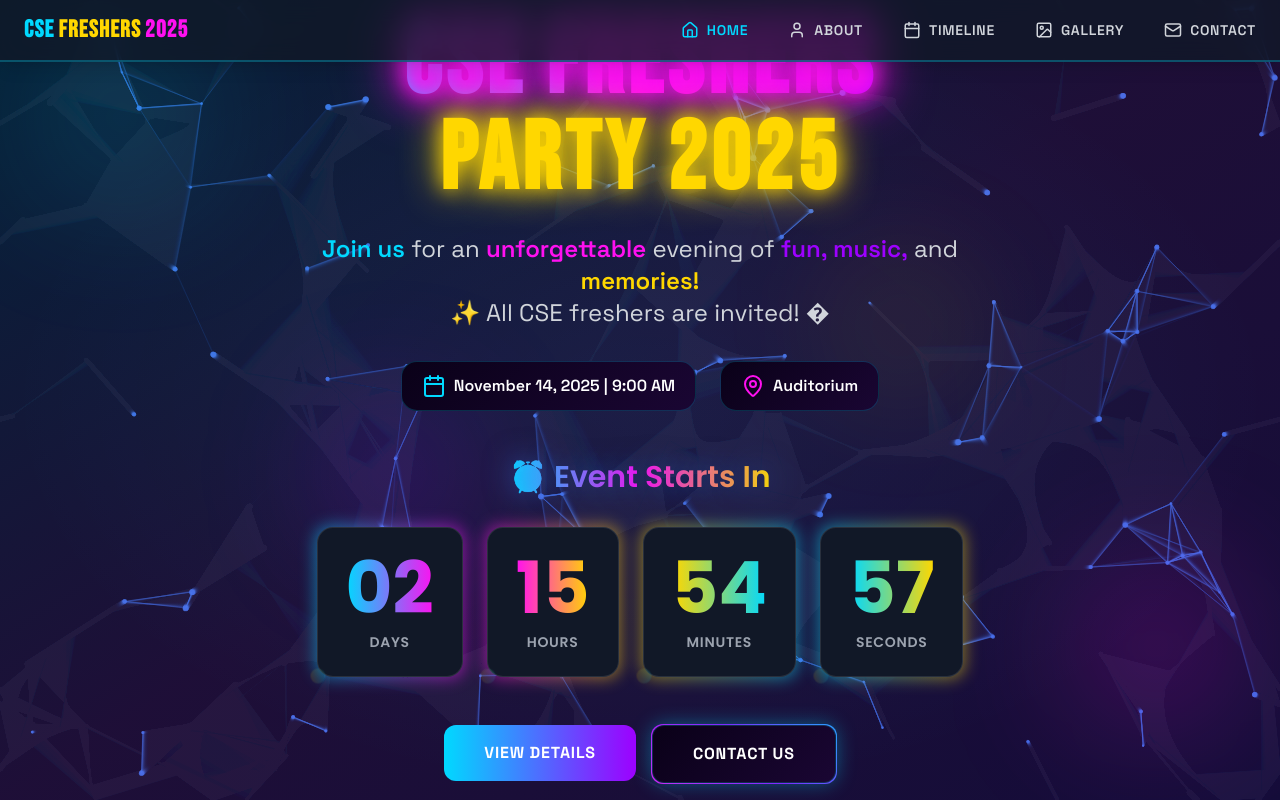
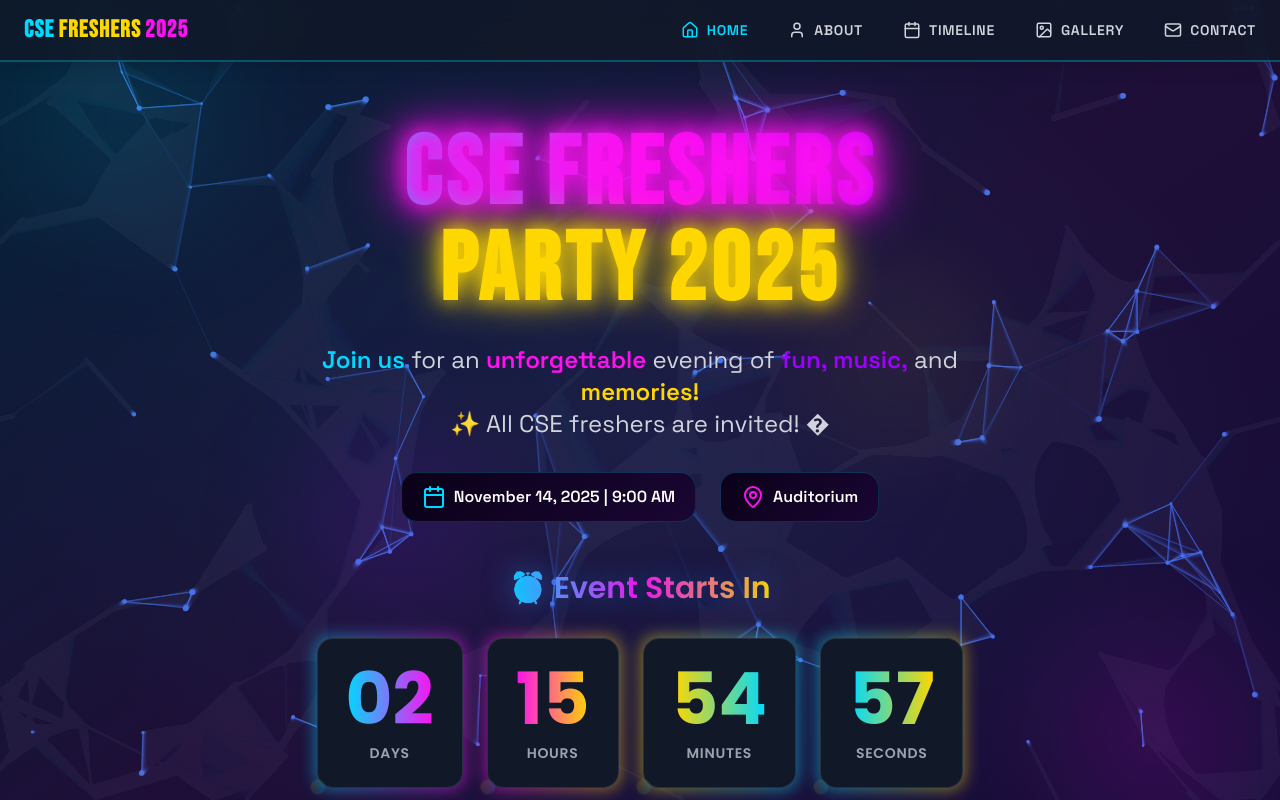
Before and after one commit to ItsVikasA/Freshers, a Next.js app: page / in a window 1280 px wide. Shown: the top 800 px of the page. Built offline with nearby package versions, Linux system fonts and the light colour scheme.

Commit message:
Fix hero section overlap on desktop - increase padding-top for all screens

```diff
--- a/src/components/Hero.tsx
+++ b/src/components/Hero.tsx
@@ -79,7 +79,7 @@
   }
 
   return (
-    <section id="hero" className="min-h-screen flex items-center justify-center relative overflow-hidden pt-20 md:pt-0">
+    <section id="hero" className="min-h-screen flex items-center justify-center relative overflow-hidden pt-24 md:pt-28 lg:pt-32">
       {/* Animated gradient background */}
       <div className="absolute inset-0 bg-gradient-to-br from-neon-blue/10 via-neon-pink/10 to-neon-purple/10" />
       <div className="absolute inset-0 bg-neon-glow opacity-50" />
```
